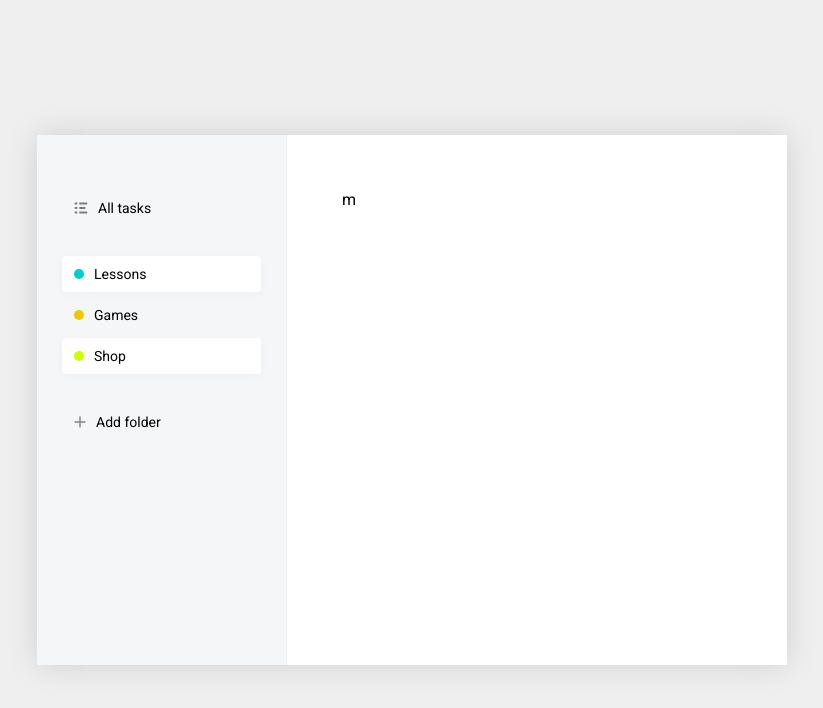
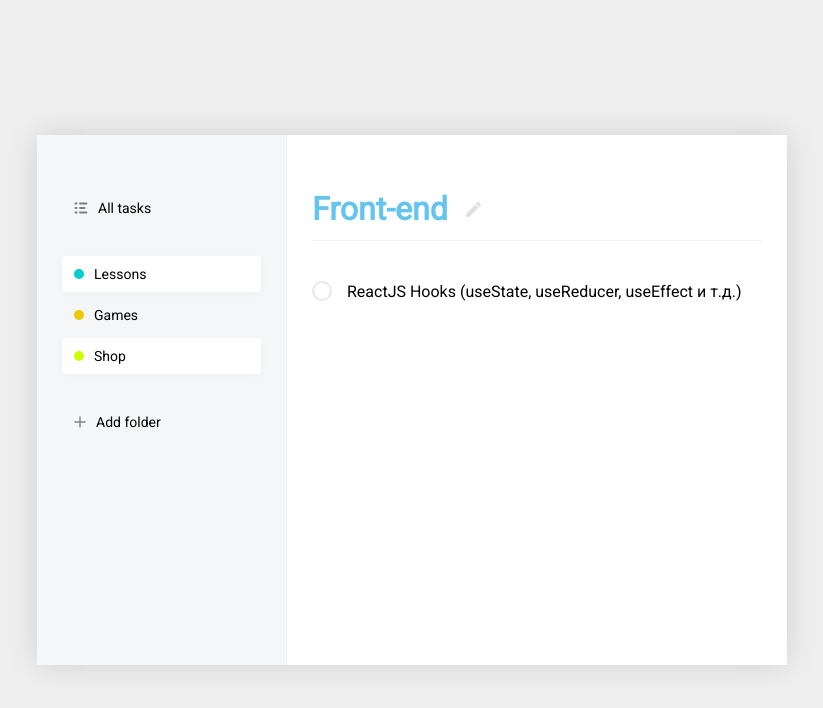
Before and after one commit to khasanov-yevhenii/react-todo-app, a React (Create React App) app: page /folder/1 in a window 1280 px wide. Shown: the top 708 px of the page, without its empty margins (228-1051 px from the left). Built offline with nearby package versions, Linux system fonts and the light colour scheme.

Commit message:
Added main component for tasks

```diff
--- a/src/App.js
+++ b/src/App.js
@@ -1,9 +1,10 @@
 import React, {useState} from "react";
 import Folders from "./components/Folders/Folders";
+import AddButton from "./components/AddButton/AddButton";
+import AllTasks from "./components/AllTasks/AllTasks";
+import Main from "./components/Main/Main";
 
 import listSvg from "./assets/images/list.svg";
-import AddButton from "./components/AddButton/AddButton";
-import AllTasks from "./components/AllTasks/AllTasks";
 
 
 const colors = [
@@ -76,6 +77,10 @@ function App() {
         setFolders(newFolders);
     }
 
+    const onRemoveFolder = (obj) => {
+        console.log(obj);
+    }
+
     return (
         <div className="todo">
             <div className="todo__sidebar">
@@ -86,12 +91,10 @@ function App() {
                         active: false
                     }
                 ]}/>
-                <Folders items={folders}/>
+                <Folders items={folders} onRemoveFolder={onRemoveFolder}/>
                 <AddButton onCreateFolder={onCreateFolder}/>
             </div>
-            <div className="todo__main">
-                m
-            </div>
+            <Main/>
         </div>
     );
 }
--- a/src/components/Folders/Folders.js
+++ b/src/components/Folders/Folders.js
@@ -1,7 +1,7 @@
 import React from "react";
 
 import "./Folders.scss";
-
+import removeSvg from './../../assets/images/remove.svg';
 
 const Folders = (props) => {
     return (
@@ -10,7 +10,10 @@ const Folders = (props) => {
                 props.items.map(item => (
                     <li className={item.active ? 'active' : ''} key={item.title}>
                         <span className={"badge " + item.color}/>
-                        <span>{item.title}</span>
+                        <span className="folder-title">{item.title}</span>
+                        <img onClick={() => {
+                            props.onRemoveFolder(item);
+                        }} className="folder-remove" src={removeSvg} alt="remove"/>
                     </li>
                 ))
             }
--- a/src/components/Folders/Folders.scss
+++ b/src/components/Folders/Folders.scss
@@ -1,3 +1,11 @@
+.folder-title {
+  flex: 1;
+}
+
+.folder-remove {
+  opacity: 0;
+}
+
 .badge {
   width: 10px;
   height: 10px;
--- a/src/components/Main/Main.js
+++ b/src/components/Main/Main.js
@@ -0,0 +1,15 @@
+import React from "react";
+import Tasks from "./Tasks/Tasks";
+
+import "./Main.scss";
+
+
+const Main = () => {
+    return (
+        <div className="todo__main">
+            <Tasks/>
+        </div>
+    );
+}
+
+export default Main;
--- /dev/null
+++ b/src/components/Main/Main.scss
@@ -0,0 +1,4 @@
+.todo__main {
+  width: 500px;
+  padding: 55px 25px;
+}
--- /dev/null
+++ b/src/components/Main/Tasks/Tasks.js
@@ -0,0 +1,33 @@
+import React from "react";
+
+import "./Tasks.scss";
+import editSvg from "./../../../assets/images/edit.svg";
+
+
+const Tasks = () => {
+    return (
+        <div className="tasks">
+            <div className="tasks__top">
+                <h2 className="tasks__title">Front-end</h2>
+                <img src={editSvg} alt="edit"/>
+            </div>
+            <div className="tasks__items">
+                <div className="tasks__item">
+                    <div className="checkbox">
+                        <input type="checkbox" id="asd"/>
+                        <label htmlFor="asd">
+                            <svg width="11" height="8" viewBox="0 0 11 8" fill="none"
+                                 xmlns="http://www.w3.org/2000/svg" opacity="0">
+                                <path d="M9.29999 1.20001L3.79999 6.70001L1.29999 4.20001" stroke="#B2B2B2"
+                                      strokeWidth="1.5" strokeLinecap="round" strokeLinejoin="round"/>
+                            </svg>
+                        </label>
+                    </div>
+                    <p className="text">ReactJS Hooks (useState, useReducer, useEffect и т.д.)</p>
+                </div>
+            </div>
+        </div>
+    );
+}
+
+export default Tasks;
--- /dev/null
+++ b/src/components/Main/Tasks/Tasks.scss
@@ -0,0 +1,90 @@
+.tasks {
+  &__top {
+    position: relative;
+    display: flex;
+    align-items: center;
+    margin-bottom: 52px;
+
+    img {
+      cursor: pointer;
+      margin-left: 15px;
+      max-height: 21px;
+      max-width: 21px;
+      padding: 3px;
+    }
+
+    &:after {
+      content: "";
+      position: absolute;
+      display: block;
+      width: 100%;
+      height: 1px;
+      top: 50px;
+      background-color: #F2F2F2;
+    }
+  }
+
+  &__title {
+    font-style: normal;
+    font-weight: bold;
+    font-size: 32px;
+    line-height: 39px;
+    color: #64C4ED;
+  }
+
+  &__item {
+    display: flex;
+    align-items: center;
+
+    .checkbox {
+      input {
+        display: none;
+      }
+
+      label {
+        display: flex;
+        justify-content: center;
+        align-items: center;
+        cursor: pointer;
+        width: 20px;
+        height: 20px;
+        border: 2px solid #E8E8E8;
+        border-radius: 50%;
+        transition: background-color .3s ease-in-out, border-color .3s ease-in-out;
+
+        &:hover {
+          background-color: #F2F2F2;
+          border-color: #F2F2F2;
+
+          svg {
+            opacity: 1;
+            transition: .3s ease-in-out;
+
+          }
+        }
+      }
+
+      input:checked + label {
+        background-color: #4DD599;
+        border-color: #4DD599;
+
+        svg {
+          opacity: 1;
+
+          path {
+            stroke: #FFFFFF;
+          }
+        }
+      }
+    }
+
+    .text {
+      font-style: normal;
+      font-weight: 500;
+      font-size: 16px;
+      line-height: 19px;
+      color: #000000;
+      margin-left: 15px;
+    }
+  }
+}
--- a/src/index.scss
+++ b/src/index.scss
@@ -48,6 +48,10 @@ body {
         background: #FFFFFF;
         box-shadow: 0 2px 10px rgba(0, 0, 0, 0.03);
       }
+
+      &:hover .folder-remove {
+        opacity: 1;
+      }
     }
 
     i {
@@ -55,9 +59,4 @@ body {
       display: inline-flex;
     }
   }
-
-  &__main {
-    width: 500px;
-    padding: 55px;
-  }
 }
```
Also changed, not shown: src/assets/images/edit.svg (added), src/assets/images/remove.svg (added).
